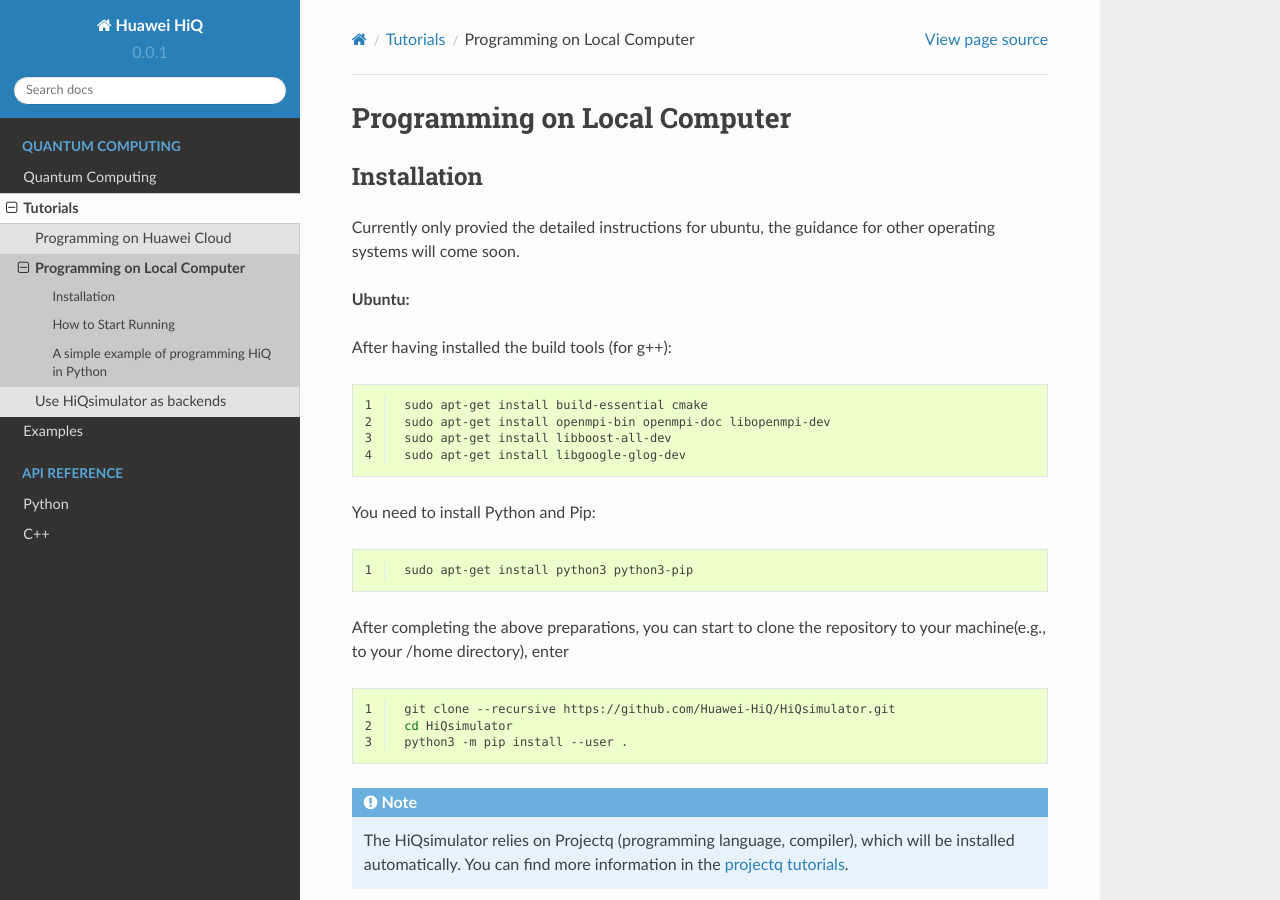
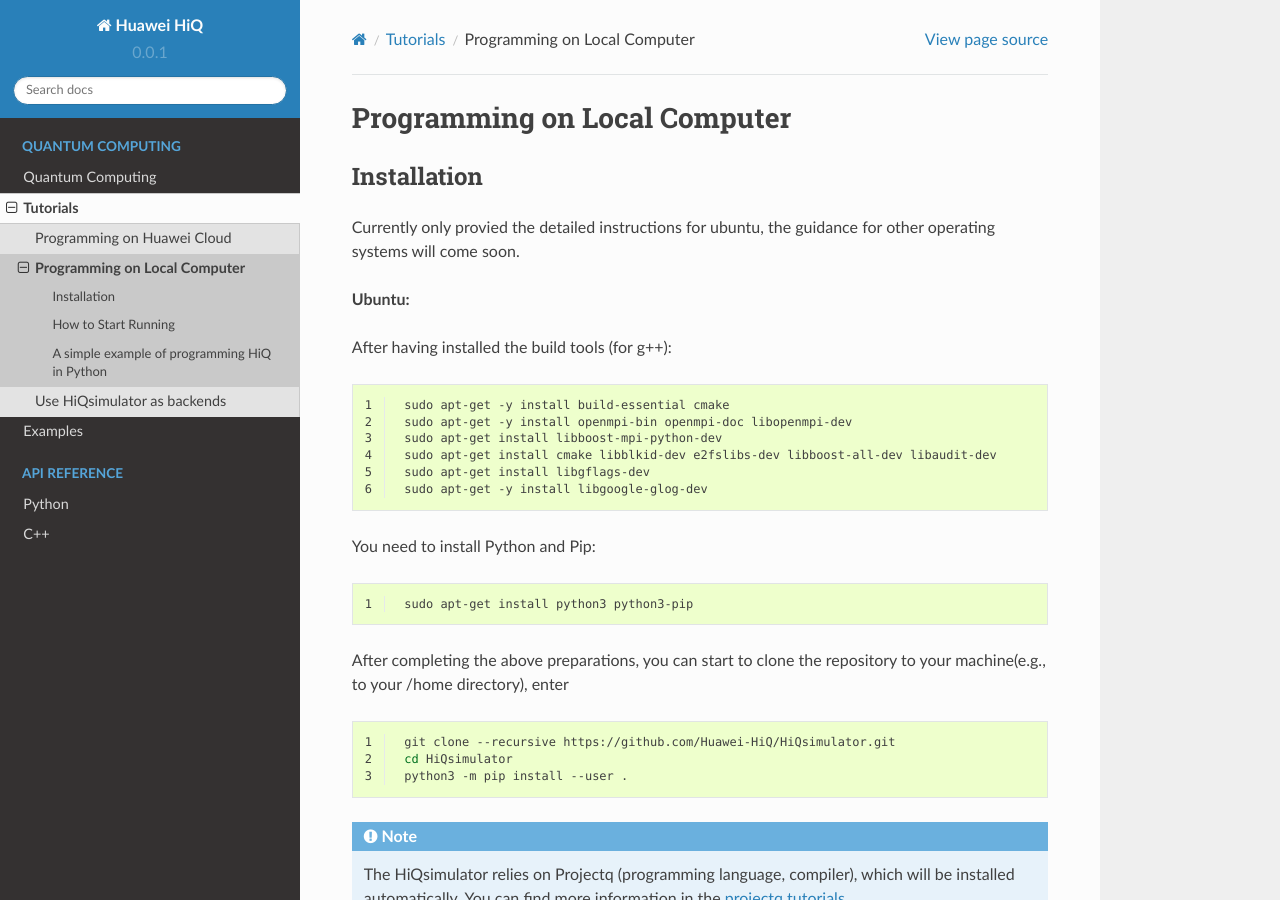
Before and after one commit to MindQuantum-HiQ/HiQsimulator, a Sphinx documentation site: the page built from docs/source/tutorials/tutorials.local.rst, in a window 1280 px wide and 900 px high. Built offline with Sphinx 7.4.7 and the Read the Docs theme 2.0.0, drawn with Linux system fonts in a browser that asks for light colours; pages that are not in the unit, such as notebooks, are missing from menus.

Commit message:
Update tutorials.local.rst
Work in ubuntu 20.04

```diff
--- a/docs/source/tutorials/tutorials.local.rst
+++ b/docs/source/tutorials/tutorials.local.rst
@@ -14,10 +14,12 @@
 .. code-block:: bash
    :linenos:
 
-    sudo apt-get install build-essential cmake
-    sudo apt-get install openmpi-bin openmpi-doc libopenmpi-dev
-    sudo apt-get install libboost-all-dev
-    sudo apt-get install libgoogle-glog-dev
+    sudo apt-get -y install build-essential cmake
+    sudo apt-get -y install openmpi-bin openmpi-doc libopenmpi-dev
+    sudo apt-get install libboost-mpi-python-dev
+    sudo apt-get install cmake libblkid-dev e2fslibs-dev libboost-all-dev libaudit-dev
+    sudo apt-get install libgflags-dev
+    sudo apt-get -y install libgoogle-glog-dev
 
 You need to install Python and Pip:
 
```
